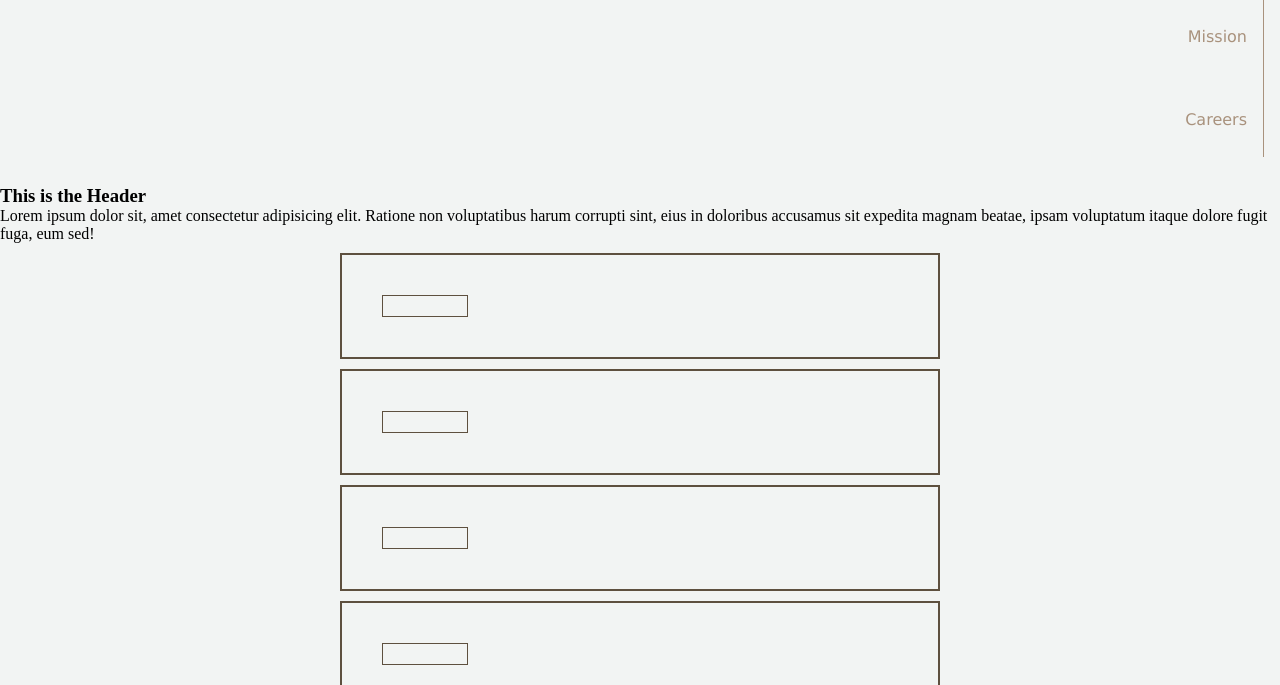
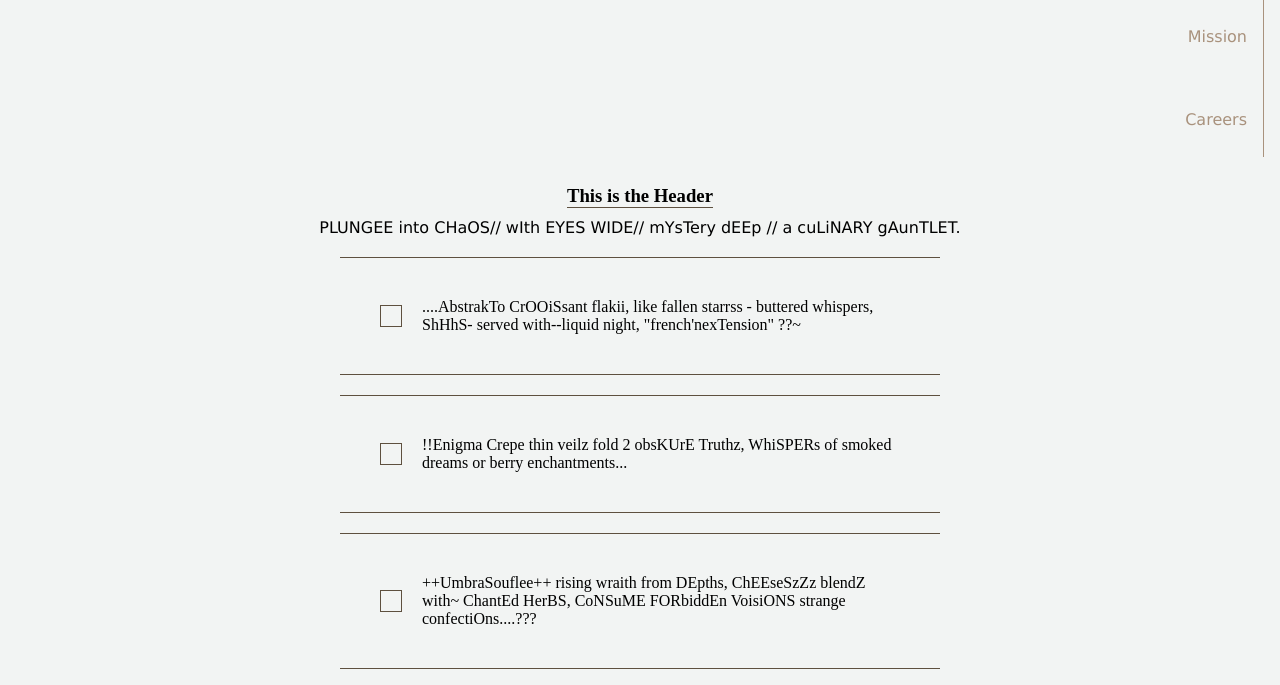
Before and after one commit to ADImantra/Restaurant-Page, a website built with webpack: page dist/index.html in a window 1280 px wide. Shown: the part 267-952 px from the top of the page. Built offline with nearby package versions, Linux system fonts and the light colour scheme; files whose address does not match are found by name.

Commit message:
Added CSS animations to Header bar. Added menu item's descriptions

```diff
--- a/package.json
+++ b/package.json
@@ -5,6 +5,7 @@
   "private": true,
   "scripts": {
     "test": "echo \"Error: no test specified\" && exit 1",
+    "watch": "webpack --watch",
     "build": "webpack"
   },
   "keywords": [],
--- a/src/menu.js
+++ b/src/menu.js
@@ -9,7 +9,7 @@ const createMenu = () => {
     const descHead = document.createElement(`h3`);
     const descBod = document.createElement(`p`);
     descHead.textContent = `This is the Header`
-    descBod.textContent = "Lorem ipsum dolor sit, amet consectetur adipisicing elit. Ratione non voluptatibus harum corrupti sint, eius in doloribus accusamus sit expedita magnam beatae, ipsam voluptatum itaque dolore fugit fuga, eum sed!"
+    descBod.textContent = "PLUNGEE into CHaOS// wIth EYES WIDE// mYsTery dEEp // a cuLiNARY gAunTLET."
     menuDesc.appendChild(descHead)
     menuDesc.appendChild(descBod)
 
@@ -17,42 +17,75 @@ const createMenu = () => {
     const menuItem1 = document.createElement(`div`);
     menuItem1.classList.add(`menu-item`);
     menuItem1.id = `menu-item-1`;
-    const menuModal1 = document.createElement(`div`)
-    menuModal1.classList = `menu-image`
-    menuModal1.id = `menu-img-1`
-    menuItem1.appendChild(menuModal1)
+    const menuModal1 = document.createElement(`div`);
+    menuModal1.classList = `menu-image`;
+    menuModal1.id = `menu-img-1`;
+    menuItem1.appendChild(menuModal1);
+    const menItemDes1 = document.createElement(`p`);
+    menItemDes1.classList.add(`menu-item-description`);
+    menItemDes1.textContent = `....AbstrakTo CrOOiSsant
+    flakii, like fallen starrss - buttered whispers,
+    ShHhS- served with--liquid night, "french'nexTension" ??~`;
+    menuItem1.appendChild(menItemDes1);
 
     const menuItem2 = document.createElement(`div`);
     menuItem2.classList.add(`menu-item`);
     menuItem2.id = `menu-item-2`;
-    const menuModal2 = document.createElement(`div`)
-    menuModal2.classList = `menu-image`
-    menuModal2.id = `menu-img-2`
-    menuItem2.appendChild(menuModal2)
+    const menuModal2 = document.createElement(`div`);
+    menuModal2.classList = `menu-image`;
+    menuModal2.id = `menu-img-2`;
+    menuItem2.appendChild(menuModal2);
+    const menItemDes2 = document.createElement(`p`);
+    menItemDes2.classList.add(`menu-item-description`);
+    menItemDes2.textContent = `!!Enigma Crepe
+    thin veilz fold 2 obsKUrE Truthz,
+    WhiSPERs of smoked dreams or berry enchantments...`;
+    menuItem2.appendChild(menItemDes2);
 
     const menuItem3 = document.createElement(`div`);
     menuItem3.classList.add(`menu-item`);
     menuItem3.id = `menu-item-3`;
-    const menuModal3 = document.createElement(`div`)
-    menuModal3.classList = `menu-image`
-    menuModal3.id = `menu-img-3`
-    menuItem3.appendChild(menuModal3)
+    const menuModal3 = document.createElement(`div`);
+    menuModal3.classList = `menu-image`;
+    menuModal3.id = `menu-img-3`;
+    menuItem3.appendChild(menuModal3);
+    const menItemDes3 = document.createElement(`p`);
+    menItemDes3.classList.add(`menu-item-description`);
+    menItemDes3.textContent = `++UmbraSouflee++
+    rising wraith from DEpths,
+    ChEEseSzZz blendZ with~ ChantEd HerBS,
+    CoNSuME FORbiddEn VoisiONS strange confectiOns....???`;
+    menuItem3.appendChild(menItemDes3);
+
 
     const menuItem4 = document.createElement(`div`);
     menuItem4.classList.add(`menu-item`);
     menuItem4.id = `menu-item-4`;
-    const menuModal4 = document.createElement(`div`)
-    menuModal4.classList = `menu-image`
-    menuModal4.id = `menu-img-4`
-    menuItem4.appendChild(menuModal4)
+    const menuModal4 = document.createElement(`div`);
+    menuModal4.classList = `menu-image`;
+    menuModal4.id = `menu-img-4`;
+    menuItem4.appendChild(menuModal4);
+    const menItemDes4 = document.createElement(`p`);
+    menItemDes4.classList.add(`menu-item-description`);
+    menItemDes4.textContent = `....AbstrakTo CrOOiSsant
+    flakii, like fallen starrss - buttered whispers,
+    ShHhS- served with--liquid night, "french'nexTension" ??~`;
+    menuItem4.appendChild(menItemDes4);
 
     const menuItem5 = document.createElement(`div`);
     menuItem5.classList.add(`menu-item`);
     menuItem5.id = `menu-item-5`;
-    const menuModal5 = document.createElement(`div`)
-    menuModal5.classList = `menu-image`
-    menuModal5.id = `menu-img-5`
-    menuItem5.appendChild(menuModal5)
+    const menuModal5 = document.createElement(`div`);
+    menuModal5.classList = `menu-image`;
+    menuModal5.id = `menu-img-5`;
+    menuItem5.appendChild(menuModal5);
+    const menItemDes5 = document.createElement(`p`);
+    menItemDes5.classList.add(`menu-item-description`);
+    menItemDes5.textContent = `???ParanOid Nectar
+    cryptic & DarKly BREWED,
+    Unearthly-SPiCeS, hints of anOmaLoUS biTTerness,
+    sIP sLoWLY, see INSIDe?????????`;
+    menuItem5.appendChild(menItemDes5);
 
     content.appendChild(menuDesc);
     content.appendChild(menuItem1);
@@ -65,3 +98,21 @@ const createMenu = () => {
 };
 
 export { createMenu };
+
+/*
+
+    ....AbstrakTo CrOOiSsant
+    flakii, like fallen starrss - buttered whispers,
+    ShHhS- served with--liquid night, "french'nexTension" ??~
+
+
+
+
+
+
+
+
+
+
+
+*/
--- a/src/styles/headerStyle.css
+++ b/src/styles/headerStyle.css
@@ -5,6 +5,15 @@
     --earthy-brown: #A9927D;
     --dark-earthy-brown: #5E503F;
 }
+
+@keyframes skew-x-shaking{
+    0% { transform: skewX(-15deg); }
+    5% { transform: skewX(15deg); }
+    10% { transform: skewX(-15deg); }
+    15% { transform: skewX(15deg); }
+    20% { transform: skewX(0deg); }
+    100% { transform: skewX(0deg); }
+   }
 
 * {
     box-sizing: border-box;
@@ -53,6 +62,23 @@ header .container p {
     border-bottom: 1px solid var(--earthy-brown);
 }
 
+header .container p:hover {
+    font-family: "CafeFrancoise";
+    color: var(--earthy-brown);
+    font-size: 4rem;
+
+    animation-duration: 0.4s;
+    animation-name: skew-x-shaking;
+    animation-iteration-count: infinite;
+
+    position: sticky;
+    top: 0;
+    grid-column: 1 / 2;
+    align-self: center;
+
+    border-bottom: 1px solid var(--earthy-brown);
+}
+
 header .container .side-bar {
     grid-column: 3 / 4;
     background-color: var(--off-white);
--- a/src/styles/menuStyle.css
+++ b/src/styles/menuStyle.css
@@ -24,6 +24,27 @@ body {
     background-color: var(--off-white);
 }
 
+.menu-description {
+    display: flex;
+    flex-direction: column;
+    align-items: center;
+    justify-content: center;
+
+    gap: 10px;
+}
+
+.menu-description h3 {
+    font-family: "CafeFrancoise";
+    text-align: center;
+    border-bottom: 1px solid var(--dark-earthy-brown);
+    max-width: 200px;
+}
+
+.menu-description p {
+    font-family: Verdana, Geneva, Tahoma, sans-serif;
+    text-align: center;
+}
+
 .content {
     display: flex;
     flex: 1;
@@ -31,16 +52,21 @@ body {
     align-items: center;
     justify-content: center;
 
-    gap: 10px;
+    gap: 20px;
 }
 
 .menu-item {
-    display: grid;
-    grid-template-columns: repeat(2, 1fr 2fr);
+    display: flex;
+    flex: 1;
+    align-items: center;
+    justify-content: space-between;
+    gap: 20px;
 
     padding: 40px;
-    border: 2px solid var(--dark-earthy-brown);
+    border-top: 1px solid var(--dark-earthy-brown);
+    border-bottom: 1px solid var(--dark-earthy-brown);
     min-width: 600px;
+    max-width: 200px;
 }
 
 .menu-image {
```
Also changed, not shown: dist/main.js.
